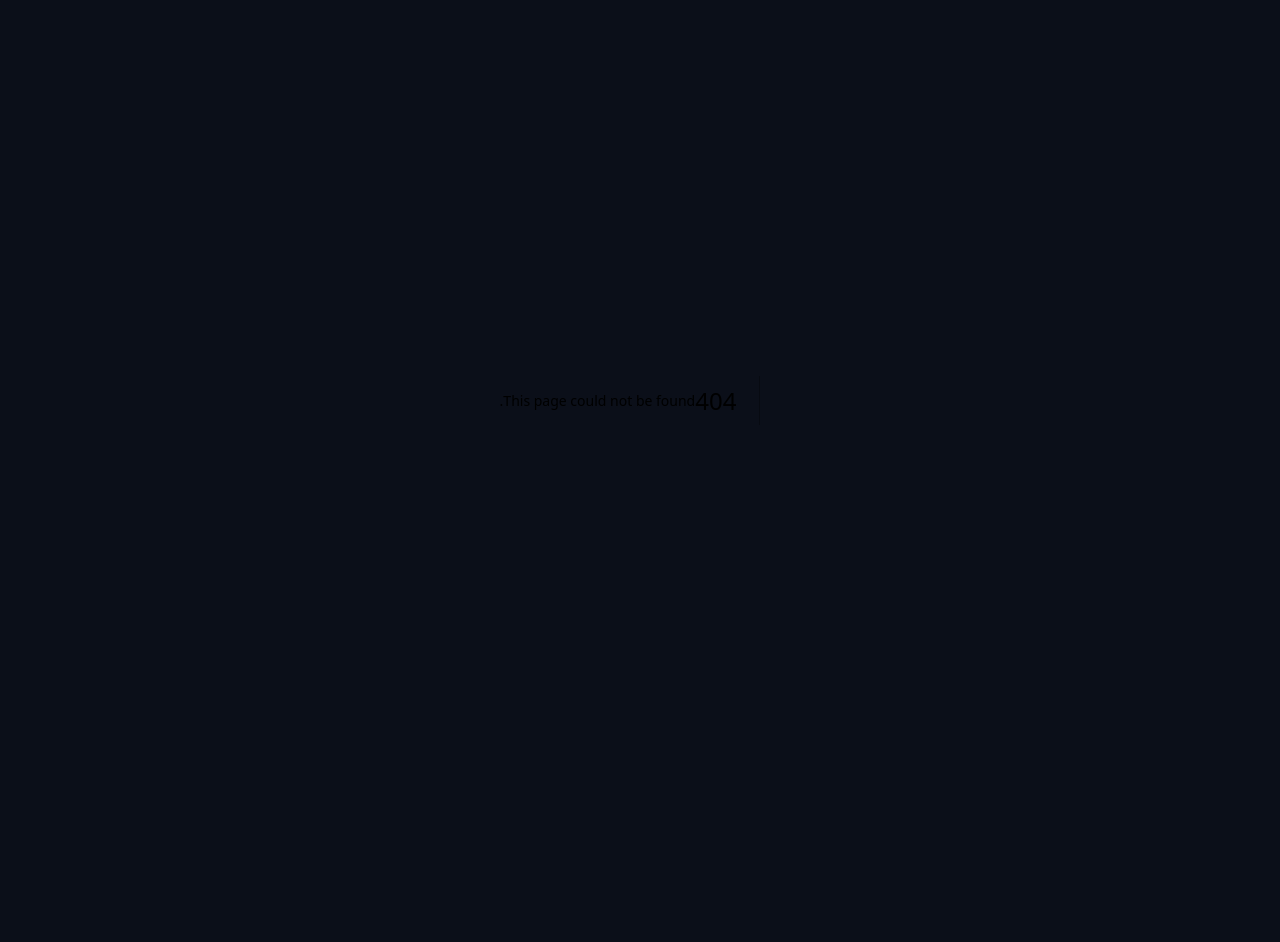
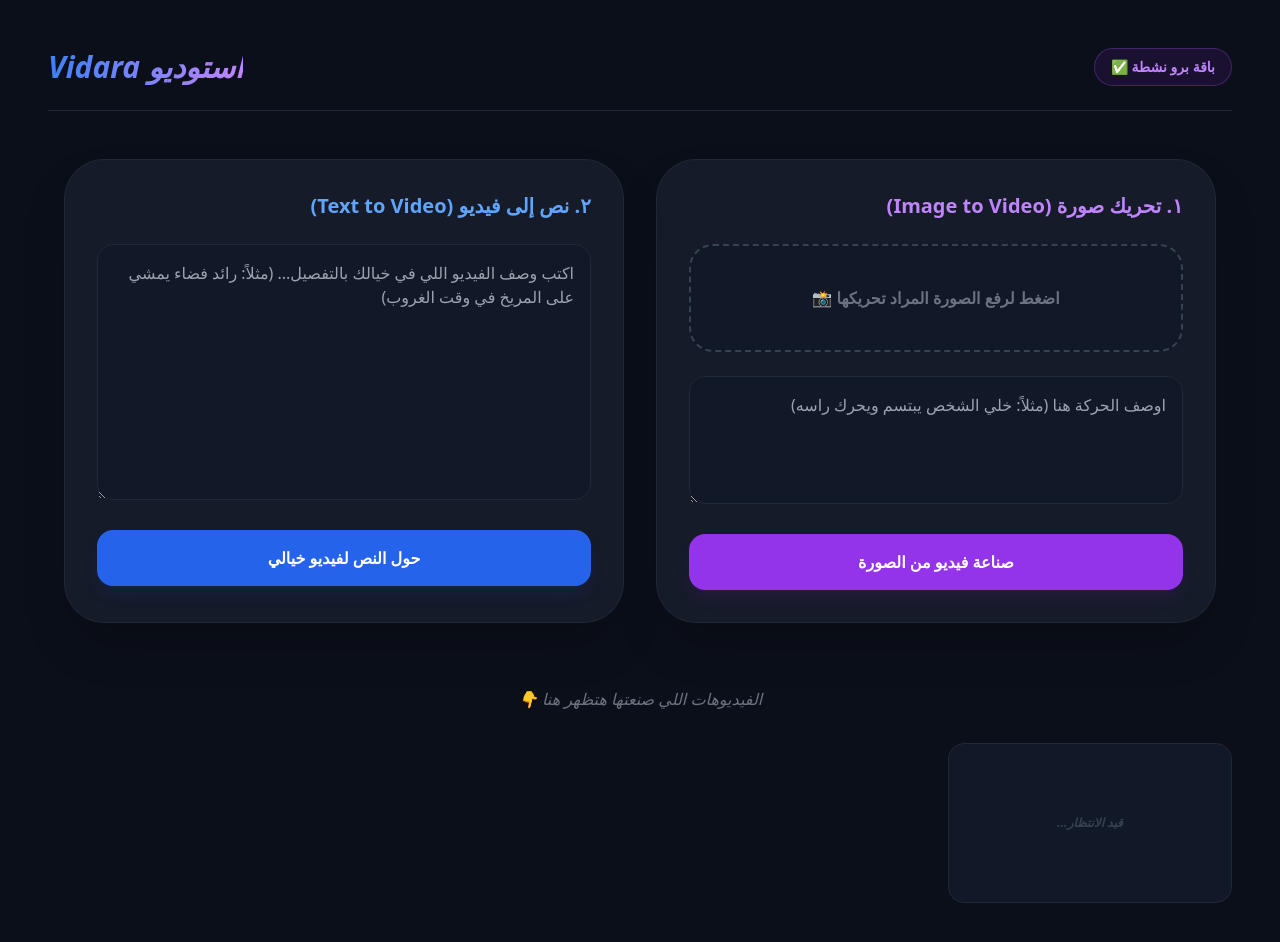
Before and after one commit to ahmedmkn999-alt/vidara-ai-, a Next.js app: page /dashboard in a window 1280 px wide. Before the commit this address had no page. Shown: the top 942 px of the page. Before the commit the page ends 800 px from the top, so only its background shows below. Built offline with nearby package versions, Linux system fonts and the light colour scheme.

Commit message:
Create page.tsx

```diff
--- /dev/null
+++ b/app/dashboard/page.tsx
@@ -0,0 +1,64 @@
+"use client";
+import { useState } from 'react';
+
+export default function Dashboard() {
+  const [loading, setLoading] = useState(false);
+
+  return (
+    <div className="min-h-screen bg-[#0b0f19] text-white p-6 lg:p-12 text-right font-sans">
+      {/* Header */}
+      <div className="flex justify-between items-center mb-12 border-b border-gray-800 pb-6">
+        <div className="bg-purple-900/20 px-4 py-2 rounded-full border border-purple-500/30 text-purple-400 text-sm font-bold">
+          باقة برو نشطة ✅
+        </div>
+        <h1 className="text-3xl font-black bg-gradient-to-l from-purple-400 to-blue-500 bg-clip-text text-transparent italic">
+          استوديو Vidara
+        </h1>
+      </div>
+
+      <div className="grid md:grid-cols-2 gap-8 max-w-6xl mx-auto">
+        {/* الخيار الأول: صورة إلى فيديو */}
+        <div className="bg-[#161b2a] p-8 rounded-[40px] border border-gray-800 hover:border-purple-500/50 transition shadow-2xl">
+          <h2 className="text-xl font-bold mb-6 text-purple-400">١. تحريك صورة (Image to Video)</h2>
+          <div className="bg-gray-900 border-2 border-dashed border-gray-700 rounded-3xl p-10 text-center mb-6 cursor-pointer hover:bg-gray-800 transition">
+            <p className="text-gray-500 font-bold">اضغط لرفع الصورة المراد تحريكها 📸</p>
+          </div>
+          <textarea
+            placeholder="اوصف الحركة هنا (مثلاً: خلي الشخص يبتسم ويحرك راسه)"
+            className="w-full bg-gray-900 rounded-2xl p-4 border border-gray-800 h-32 text-right outline-none focus:border-purple-500"
+          ></textarea>
+          <button
+            disabled={loading}
+            className="w-full mt-6 bg-purple-600 py-4 rounded-2xl font-bold shadow-lg shadow-purple-900/20 hover:scale-105 transition"
+          >
+            {loading ? "جاري المعالجة..." : "صناعة فيديو من الصورة"}
+          </button>
+        </div>
+
+        {/* الخيار الثاني: نص إلى فيديو */}
+        <div className="bg-[#161b2a] p-8 rounded-[40px] border border-gray-800 hover:border-blue-500/50 transition shadow-2xl">
+          <h2 className="text-xl font-bold mb-6 text-blue-400">٢. نص إلى فيديو (Text to Video)</h2>
+          <textarea
+            placeholder="اكتب وصف الفيديو اللي في خيالك بالتفصيل... (مثلاً: رائد فضاء يمشي على المريخ في وقت الغروب)"
+            className="w-full bg-gray-900 rounded-2xl p-4 border border-gray-800 h-64 text-right outline-none focus:border-blue-500"
+          ></textarea>
+          <button
+            disabled={loading}
+            className="w-full mt-6 bg-blue-600 py-4 rounded-2xl font-bold shadow-lg shadow-blue-900/20 hover:scale-105 transition"
+          >
+            {loading ? "جاري التخيل..." : "حول النص لفيديو خيالي"}
+          </button>
+        </div>
+      </div>
+
+      {/* منطقة عرض النتائج */}
+      <div className="mt-16 text-center">
+        <h3 className="text-gray-500 mb-8 italic">الفيديوهات اللي صنعتها هتظهر هنا 👇</h3>
+        <div className="grid grid-cols-2 md:grid-cols-4 gap-4">
+           {/* هنا هيتم عرض الفيديوهات الجاهزة */}
+           <div className="aspect-video bg-gray-900 rounded-2xl border border-gray-800 flex items-center justify-center text-xs text-gray-700 font-bold italic">قيد الانتظار...</div>
+        </div>
+      </div>
+    </div>
+  );
+}
```
